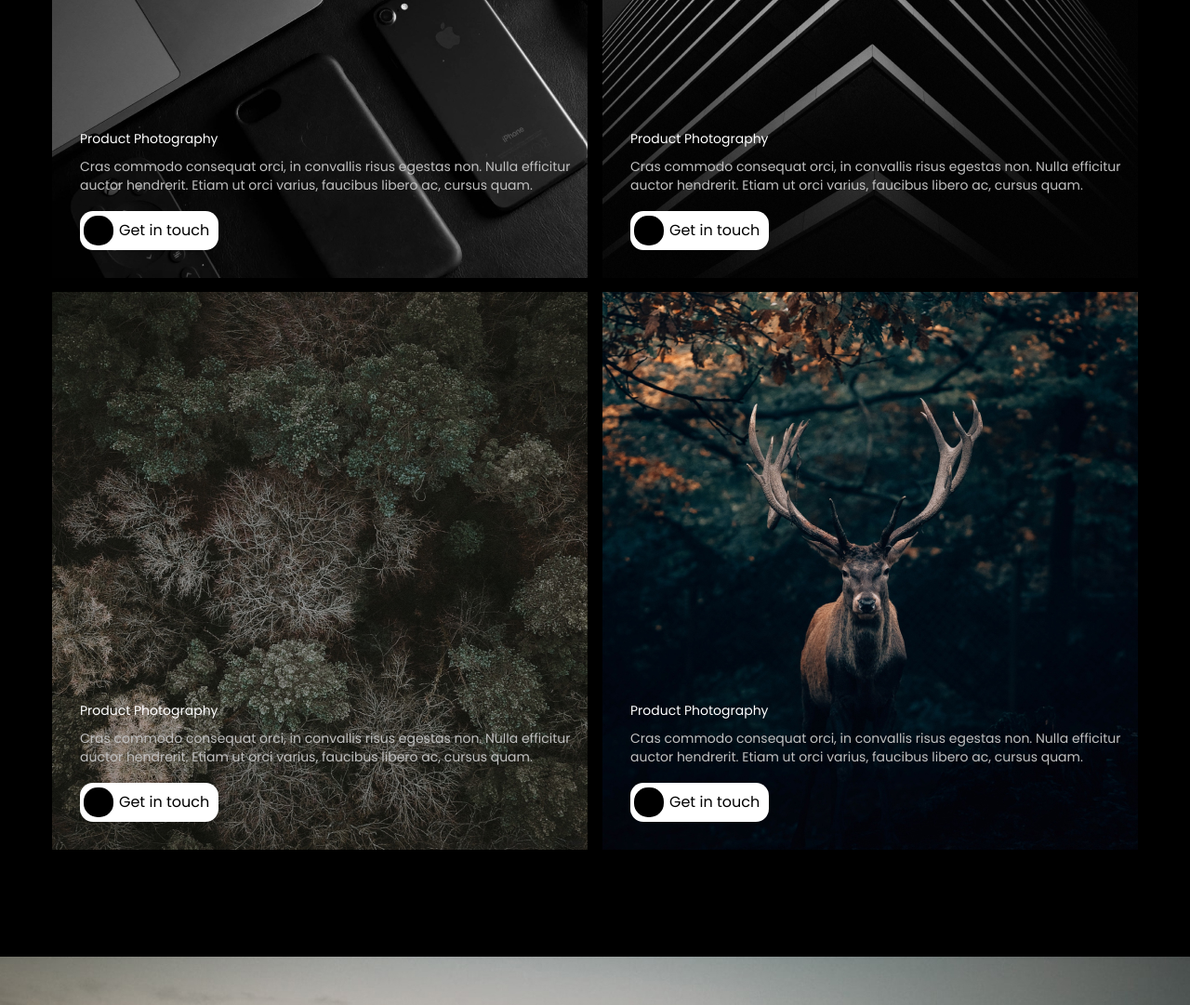
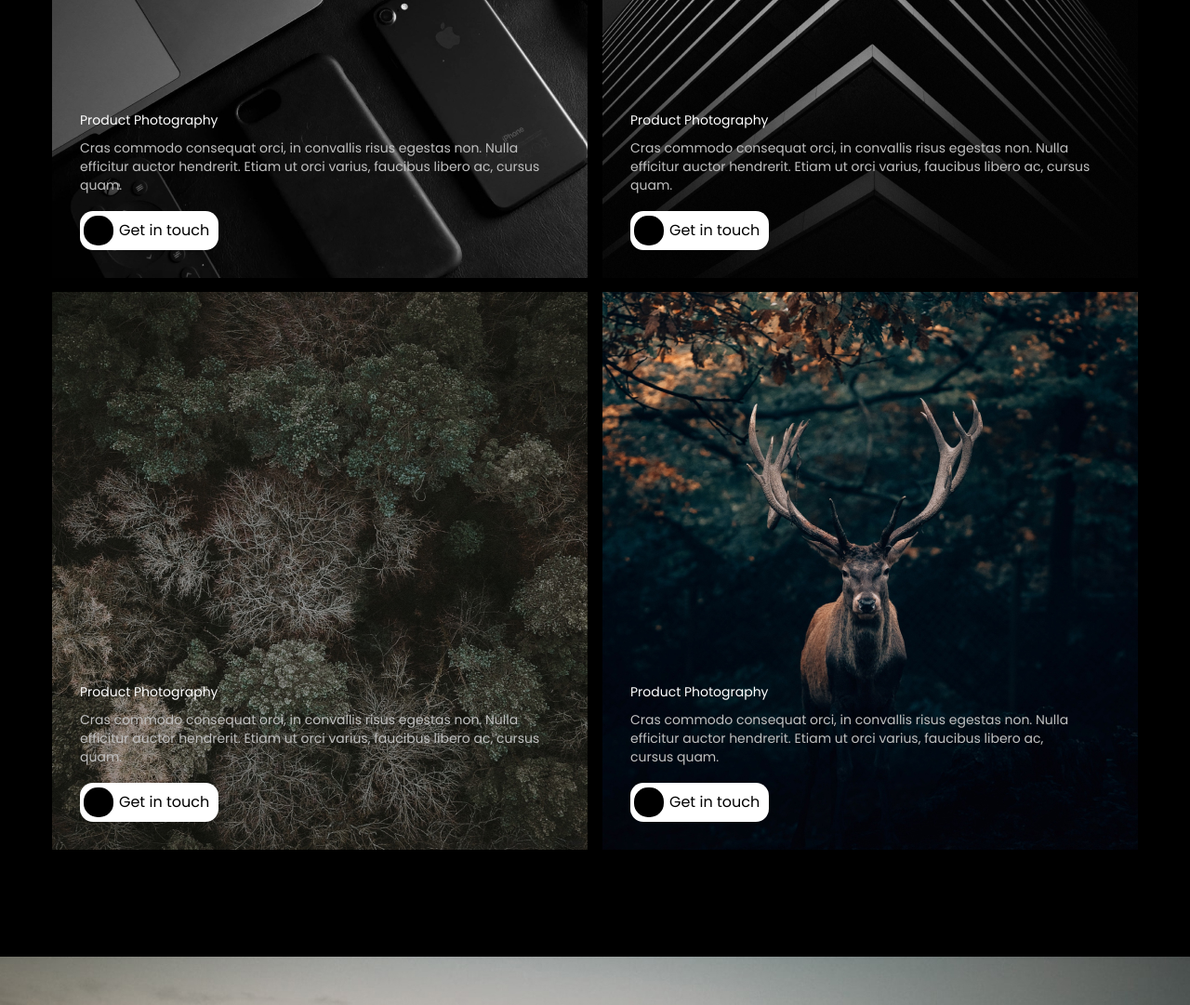
Before and after one commit to SoliDeo1/Aperture, a plain HTML site: page index.html in a window 1280 px wide. Shown: the part 1340-2421 px from the top of the page at 93% size. Drawn offline with Linux system fonts and the light colour scheme.

Commit message:
Apperture-final changes

```diff
--- a/css/style.css
+++ b/css/style.css
@@ -384,7 +384,6 @@ header nav ul li:last-of-type a {
 }
 .what_we_do_inside_div{
     position: absolute;
-    width: 100%;
     left: 30px;
     bottom: 30px;
 }
@@ -413,3 +412,15 @@ header nav ul li:last-of-type a {
     color: #C0C0C0;
     padding-bottom: 17px;
 }
+.pad_45{
+    padding-right: 45px;
+}
+.pad_32{
+    padding-right: 32px;
+}
+.pad_30{
+    padding-right: 30px;
+}
+.pad_66{
+    padding-right: 66px;
+}
--- a/index.html
+++ b/index.html
@@ -63,8 +63,8 @@
                     <p class="what_we_d_p">The areas that we're specialized in.</p>
             <div class="what_we_do_centr_cont">
                 <article class="what_we_do_art">
-                    <img class="img_art" src="images/devices.jpg">
-                    <div class="what_we_do_inside_div">
+                    <img class="img_art" src="images/devices.jpg" alt="devices_img">
+                    <div class="what_we_do_inside_div pad_45">
                         <h3 class="font_14-20 h3_styles">Product Photography</h3>
                         <p class="font_14-20 p_styles">Cras commodo consequat orci, in convallis risus egestas non. Nulla efficitur auctor hendrerit. Etiam ut orci varius, faucibus libero ac, cursus quam.</p>
                         <a class="help_sect_a" href="#">Get in touch</a>
@@ -73,8 +73,8 @@
                 </article>
 
             <article class="what_we_do_art">
-                <img class="img_art" src="images/lines.jpg">
-                <div class="what_we_do_inside_div">
+                <img class="img_art" src="images/lines.jpg" alt="minimal_lines_img_img">
+                <div class="what_we_do_inside_div pad_32">
                     <h3 class="font_14-20 h3_styles">Product Photography</h3>
                     <p class="font_14-20 p_styles">Cras commodo consequat orci, in convallis risus egestas non. Nulla efficitur auctor hendrerit. Etiam ut orci varius, faucibus libero ac, cursus quam.</p>
                     <a class="help_sect_a" href="#">Get in touch</a>
@@ -82,8 +82,8 @@
 
             </article>
             <article class="what_we_do_art">
-                <img class="img_art" src="images/trees.jpg">
-                <div class="what_we_do_inside_div">
+                <img class="img_art" src="images/trees.jpg" alt="trees_img">
+                <div class="what_we_do_inside_div pad_30">
                     <h3 class="font_14-20 h3_styles">Product Photography</h3>
                     <p class="font_14-20 p_styles">Cras commodo consequat orci, in convallis risus egestas non. Nulla efficitur auctor hendrerit. Etiam ut orci varius, faucibus libero ac, cursus quam.</p>
                     <a class="help_sect_a" href="#">Get in touch</a>
@@ -91,8 +91,8 @@
 
             </article>
         <article class="what_we_do_art">
-            <img class="img_art" src="images/dear.jpg">
-            <div class="what_we_do_inside_div">
+            <img class="img_art" src="images/dear.jpg" alt="deer_img">
+            <div class="what_we_do_inside_div pad_66">
                 <h3 class="font_14-20 h3_styles">Product Photography</h3>
                 <p class="font_14-20 p_styles">Cras commodo consequat orci, in convallis risus egestas non. Nulla efficitur auctor hendrerit. Etiam ut orci varius, faucibus libero ac, cursus quam.</p>
                 <a class="help_sect_a" href="#">Get in touch</a>
```
